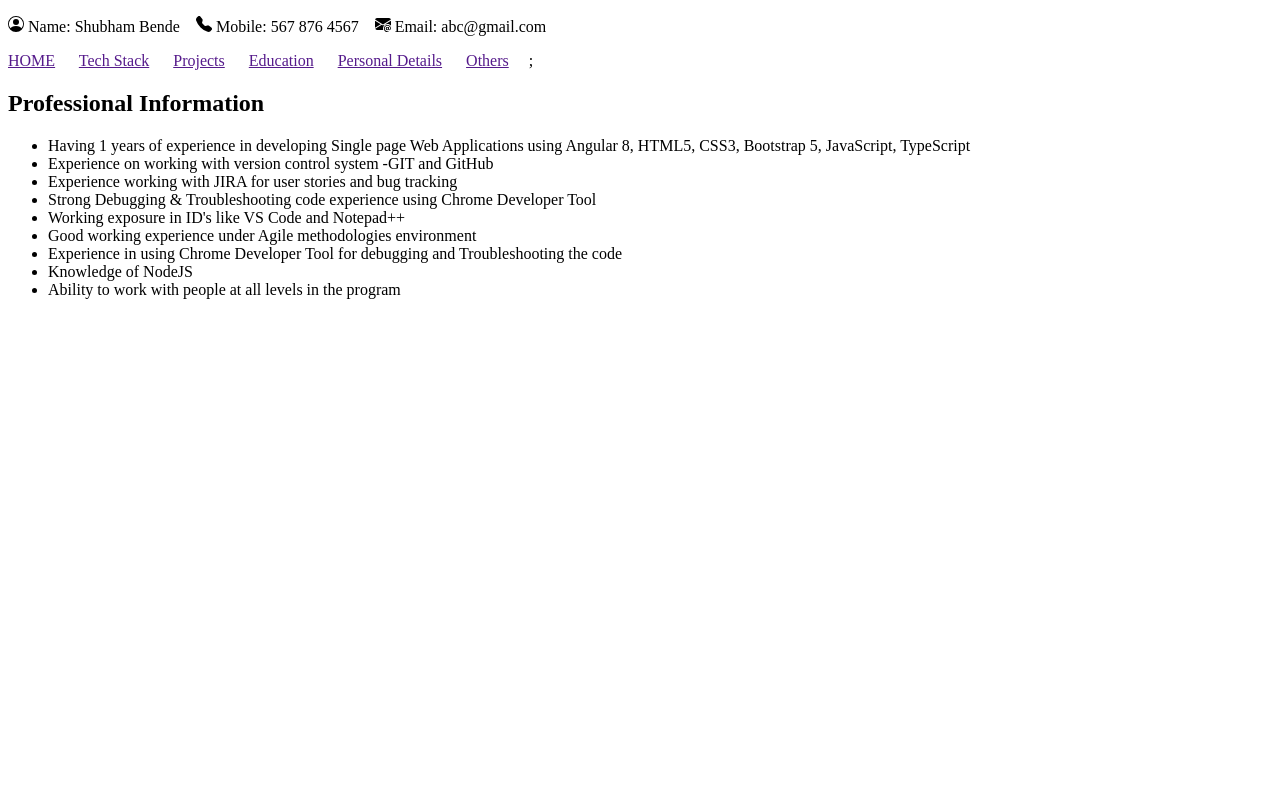
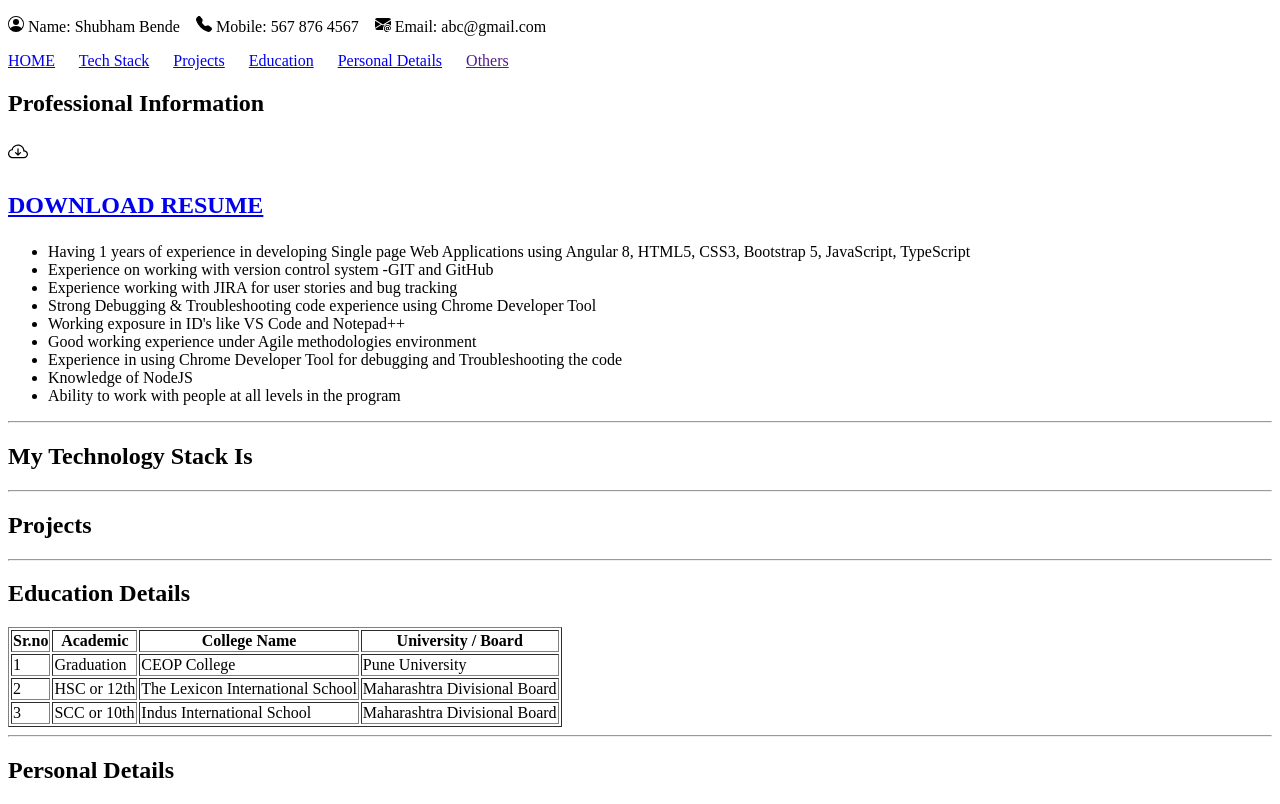
Before and after one commit to shubhambende1m/my-profile, a plain HTML site: page index.html in a window 1280 px wide. Drawn offline with Linux system fonts and the light colour scheme.

Commit message:
Spell
Spell

```diff
--- a/index.html
+++ b/index.html
@@ -27,17 +27,23 @@
 
     <!-- Navigation Section-->
     <nav>
-        <a href="">HOME</a>&nbsp;&nbsp; &nbsp;&nbsp;
-        <a href="">Tech Stack</a>&nbsp;&nbsp; &nbsp;&nbsp;
-        <a href="">Projects</a>&nbsp;&nbsp; &nbsp;&nbsp;
-        <a href="">Education</a>&nbsp;&nbsp; &nbsp;&nbsp;
-        <a href="">Personal Details</a>&nbsp;&nbsp; &nbsp;&nbsp;
-        <a href="">Others</a>&nbsp;&nbsp; &nbsp;&nbsp;;&nbsp;
+        <a href="#home">HOME</a>&nbsp;&nbsp; &nbsp;&nbsp;
+        <a href="#techStack">Tech Stack</a>&nbsp;&nbsp; &nbsp;&nbsp;
+        <a href="#project">Projects</a>&nbsp;&nbsp; &nbsp;&nbsp;
+        <a href="#education">Education</a>&nbsp;&nbsp; &nbsp;&nbsp;
+        <a href="#personal">Personal Details</a>&nbsp;&nbsp; &nbsp;&nbsp;
+        <a href="">Others</a>&nbsp;&nbsp; &nbsp;&nbsp;&nbsp;
     </nav>
 
     <!-- Main Section-->
     <section>
-        <h2>Professional Information</h2>
+      <!-- Home Section-->
+      <section id="home">
+        <h2>Professional Information &nbsp;&nbsp; &nbsp;&nbsp; <p><svg xmlns="http://www.w3.org/2000/svg" width="20" height="20" fill="currentColor" class="bi bi-cloud-arrow-down" viewBox="0 0 16 16">
+          <path fill-rule="evenodd" d="M7.646 10.854a.5.5 0 0 0 .708 0l2-2a.5.5 0 0 0-.708-.708L8.5 9.293V5.5a.5.5 0 0 0-1 0v3.793L6.354 8.146a.5.5 0 1 0-.708.708z"/>
+          <path d="M4.406 3.342A5.53 5.53 0 0 1 8 2c2.69 0 4.923 2 5.166 4.579C14.758 6.804 16 8.137 16 9.773 16 11.569 14.502 13 12.687 13H3.781C1.708 13 0 11.366 0 9.318c0-1.763 1.266-3.223 2.942-3.593.143-.863.698-1.723 1.464-2.383m.653.757c-.757.653-1.153 1.44-1.153 2.056v.448l-.445.049C2.064 6.805 1 7.952 1 9.318 1 10.785 2.23 12 3.781 12h8.906C13.98 12 15 10.988 15 9.773c0-1.216-1.02-2.228-2.313-2.228h-.5v-.5C12.188 4.825 10.328 3 8 3a4.53 4.53 0 0 0-2.941 1.1z"/>
+        </svg>
+        <p> <a href="assets/resume (1) (1).pdf" download>DOWNLOAD RESUME</a> </p></h2>
         <ul>
             <li>Having 1 years of experience in developing Single page Web Applications using Angular 8, HTML5, CSS3, Bootstrap 5, JavaScript, TypeScript</li>
             <li>Experience on working with version control system -GIT and GitHub</li>
@@ -50,7 +56,54 @@
             <li>Ability to work with people at all levels in the program</li>
         </ul>
     </section>
+<hr>
+    <section id="techStack">
+      <h2>My Technology Stack Is</h2>
 
+    </section>
+    <hr>
+    <!--Project Section-->
+    <section id="project">
+      <h2>Projects</h2>
+    </section>
+
+    <hr>
+    <section id="education">
+      <h2>Education Details</h2>
+    <table border="1">
+        <thead>
+            <th>Sr.no</th>
+            <th>Academic</th>
+            <th>College Name</th>
+            <th>University / Board</th>
+        </thead>
+        <tbody>
+            <tr>
+                <td>1</td>
+                <td>Graduation</td>
+                <td>CEOP College</td>
+                <td>Pune University</td>
+            </tr>
+            <tr>
+                <td>2</td>
+                <td>HSC or 12th</td>
+                <td>The Lexicon International School</td>
+                <td>Maharashtra Divisional Board</td>
+            </tr>
+            <tr>
+                <td>3</td>
+                <td>SCC or 10th</td>
+                <td>Indus International School</td>
+                <td>Maharashtra Divisional Board</td>
+            </tr>
+        </tbody>
+    </table>
+    </section>
+    <hr>
+
+    <section id="personal">
+      <h2>Personal Details</h2>
+    </section>
     <!-- Footer Section-->
 
     <footer></footer>
```
Also changed, not shown: others.html (added, +24 -0 lines), assets/d.jpg (added), contactMe.html (added), personalDetail.html (added), 1 other file.
